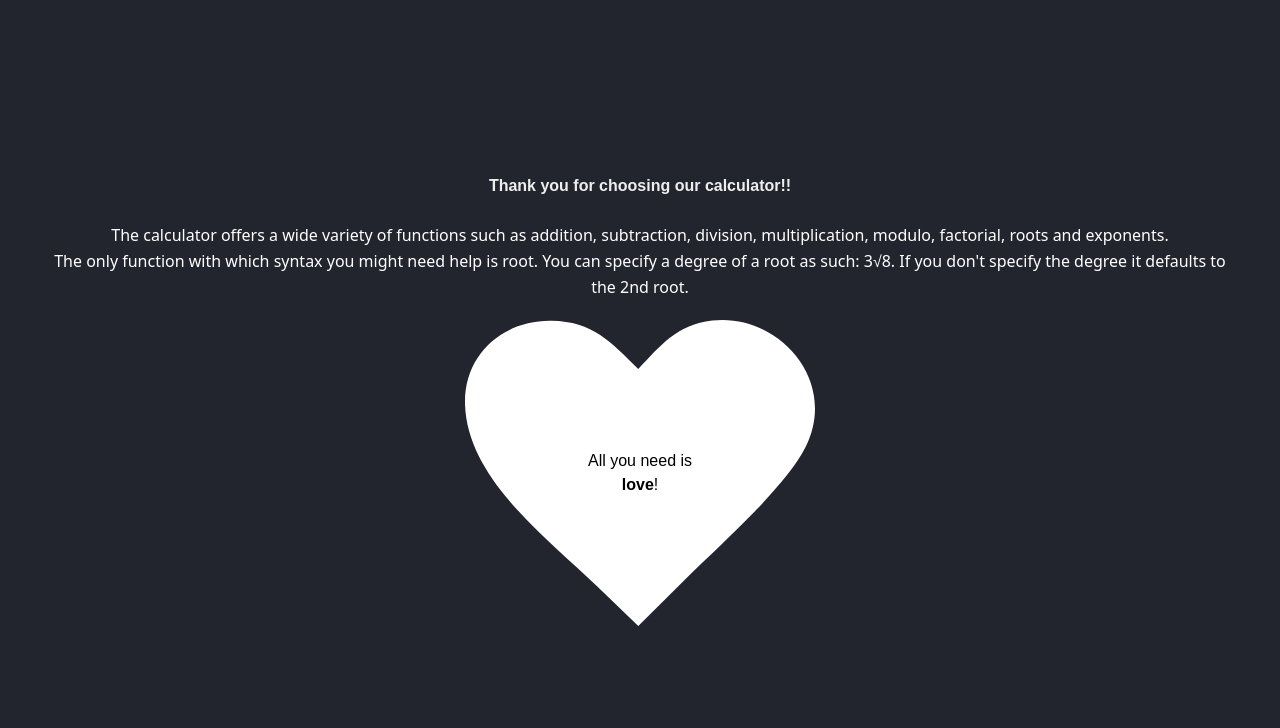
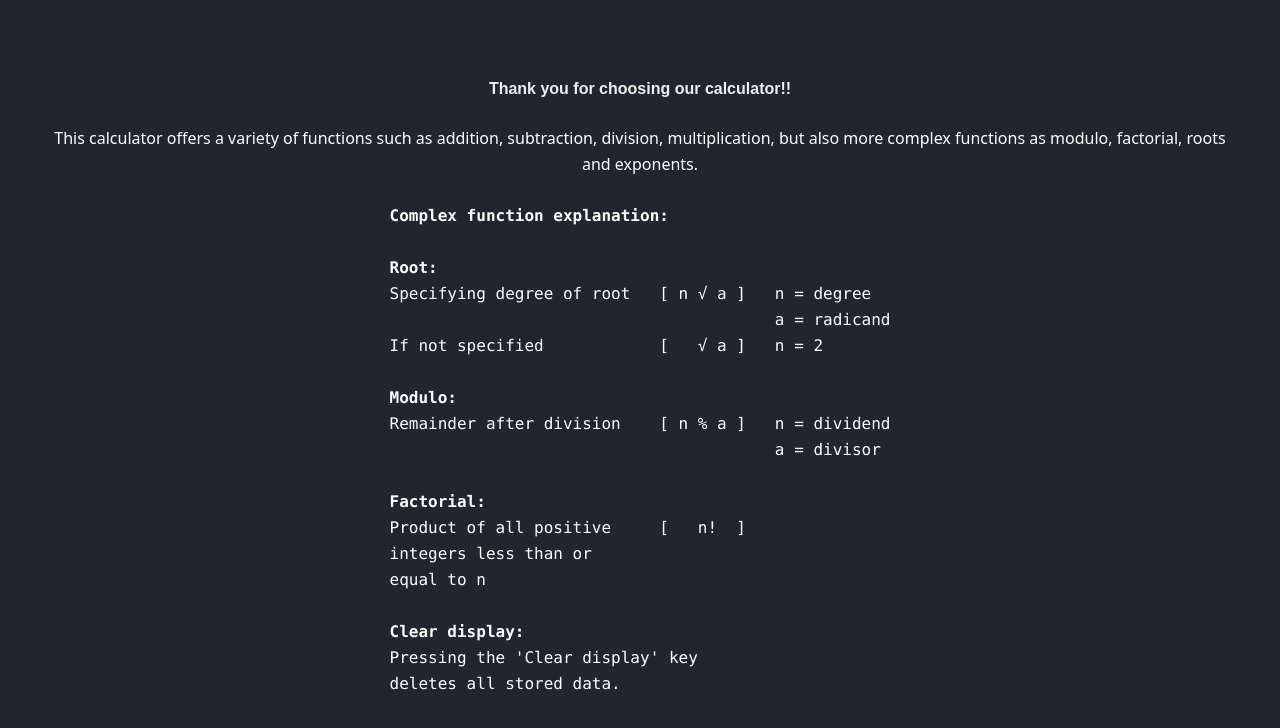
Before and after one commit to Kristian-045/Kalkulacka, a website built with webpack: page src/help.html in a window 1280 px wide. Built offline with nearby package versions, Linux system fonts and the light colour scheme.

Commit message:
Úprava užívatelskej dokumentácie
Pridané aj hodnotenie

```diff
--- /dev/null
+++ b/hodnoceni.txt
@@ -0,0 +1,4 @@
+xkaletk00 100 (frontend, mockup, velenie)
+xdzurim00 98 (spájanie frontend s knižnicou)
+xvlcekm00 100 (matematická knižnica, unit testy, dokumentácia)
+xandrar00 102 (matematická knižnica, unit testy, parsec)
--- a/src/help.html
+++ b/src/help.html
@@ -7,26 +7,44 @@
 		<link rel="stylesheet" href="style.css" />
 		<link href="./style/output.css" rel="stylesheet" />
 	</head>
-	<body class="flex flex-wrap text-white bg-[#22252d] p-2">
-		<div class="relative flex items-center flex-col">
+	<body class="flex flex-wrap text-white bg-[#22252d] p-2 ">
+		<div class="relative flex items-center flex-col max-w-[400px]">
 			<h1 class="font-bold">Thank you for choosing our calculator!!</h1>
 			<br />
-			<p class="mx-6 px-5 leading-relaxed text-center">
-				The calculator offers a wide variety of functions such as
-				addition, subtraction, division, multiplication, modulo,
-				factorial, roots and exponents. <br />
-				The only function with which syntax you might need help is root.
-				You can specify a degree of a root as such: 3√8. If you don't
-				specify the degree it defaults to the 2nd root.
+			<p class="mx-6 px-5 leading-relaxed text-center max-w-[350px]">
+				This calculator offers a variety of functions such as
+				addition, subtraction, division, multiplication, but also
+				more complex functions as modulo, factorial, roots and exponents. <br> <br>
 			</p>
-			<div class="relative mt-5">
-				<img src="img/heart.svg" width="350px" alt="hearth" />
-				<h1
-					class="text-black text-center absolute top-1/2 left-1/2 -translate-x-1/2 -translate-y-1/2 mb-7"
-				>
-					All you need is <br /><strong>love</strong>!
-				</h1>
-			</div>
+			<pre class="mx-6 px-5 leading-relaxed text-left text-[14px]" >
+<b>Complex function explanation:</b>
+
+<b>Root:</b>
+Specifying degree of root 	[ n √ a ]	n = degree
+										a = radicand
+If not specified 			[   √ a ] 	n = 2
+
+<b>Modulo:</b>
+Remainder after division 	[ n % a ] 	n = dividend
+										a = divisor
+
+<b>Factorial:</b>
+Product of all positive 	[   n!  ]
+integers less than or
+equal to n
+
+<b>Clear display:</b>
+Pressing the 'Clear display' key
+deletes all stored data.
+			</pre>
+<!--			<div class="relative mt-5">-->
+<!--				<img src="img/heart.svg" width="350px" alt="hearth" />-->
+<!--				<h1-->
+<!--					class="text-black text-center absolute top-1/2 left-1/2 -translate-x-1/2 -translate-y-1/2 mb-7"-->
+<!--				>-->
+<!--					All you need is <br /><strong>love</strong>!-->
+<!--				</h1>-->
+<!--			</div>-->
 		</div>
 	</body>
 </html>
```
Also changed, not shown: 1 other file.
